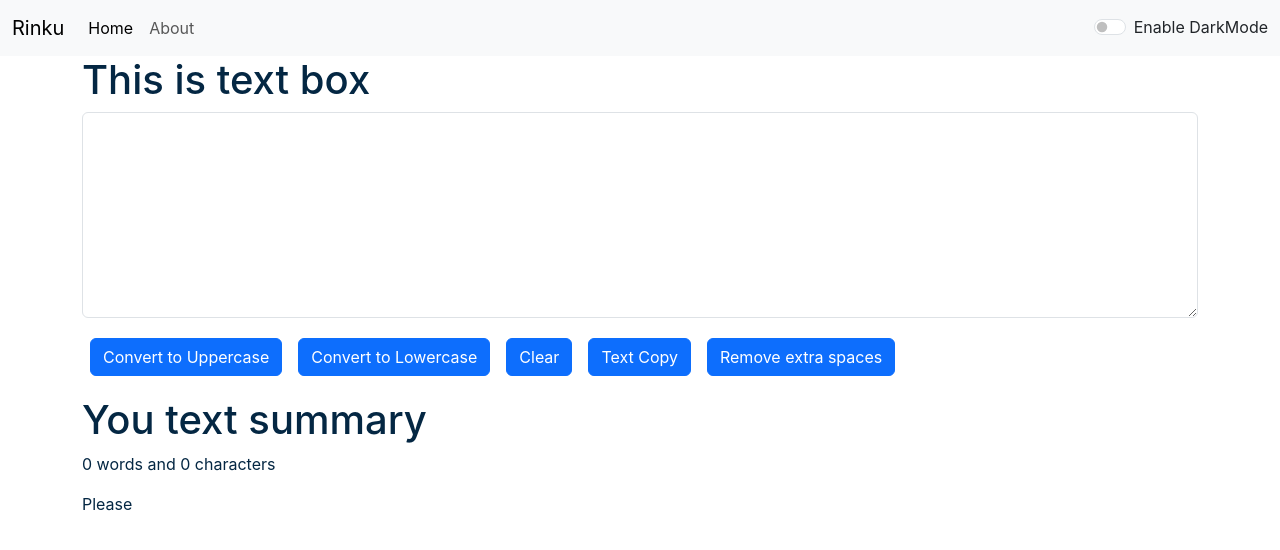
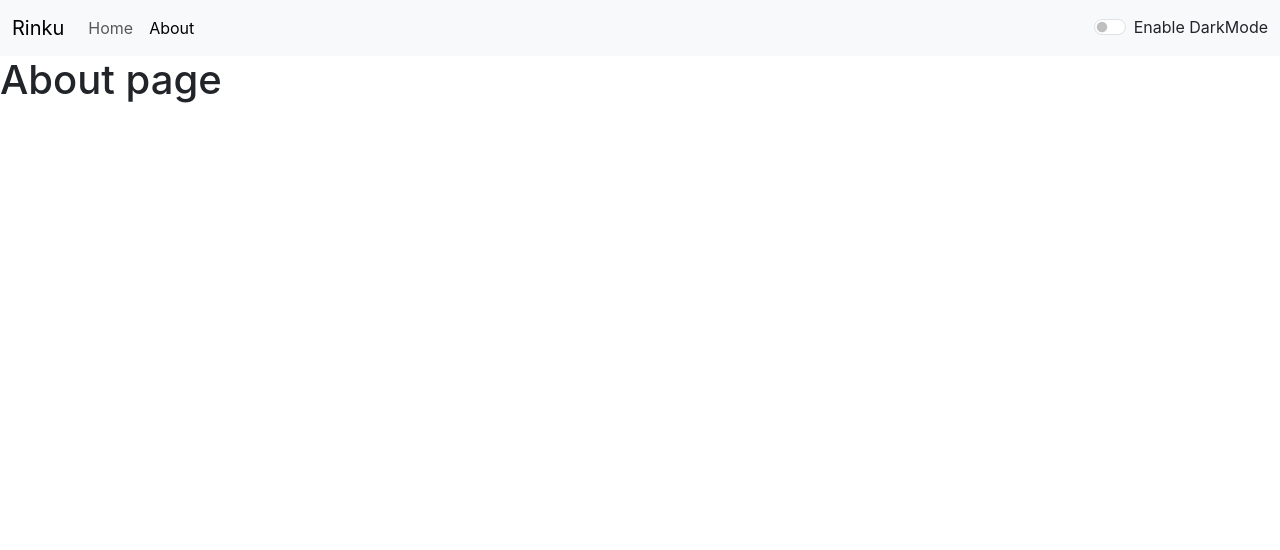
Before and after one commit to rinkukushwah5679/react-appli-june-2024, a React (Create React App) app: page /about in a window 1280 px wide. Shown: the top 550 px of the page. Built offline with nearby package versions, Linux system fonts and the light colour scheme.

Commit message:
Added react router dom and about page with linked

```diff
--- a/package.json
+++ b/package.json
@@ -8,6 +8,7 @@
     "@testing-library/user-event": "^13.5.0",
     "react": "^18.3.1",
     "react-dom": "^18.3.1",
+    "react-router-dom": "^6.24.0",
     "react-scripts": "5.0.1",
     "web-vitals": "^2.1.4"
   },
--- a/src/App.js
+++ b/src/App.js
@@ -4,6 +4,9 @@ import './App.css';
 import Navbar from './components/Navbar';
 import TextPage from './components/TextPage';
 import Alert from './components/Alert';
+import About from './components/About';
+import { BrowserRouter, Routes, Route, Switch, Link } from "react-router-dom";
+
 
 function App() {
   const [mode, setMode] = useState('light');
@@ -40,9 +43,16 @@ function App() {
   }
   return (
     <>
-    <Navbar title="Rinku" mode={mode} triggerHandling={trigger}/>
-    <Alert alert={alert} />
-    <TextPage heading="This is text box" mode={mode} showAlert={showAlert} />
+    <BrowserRouter>
+      <Navbar title="Rinku" mode={mode} triggerHandling={trigger}/>
+      <Alert alert={alert} />
+      <Routes>
+        <Route exact path="/about" element={<About />} />
+        <Route exact path="/" element={<TextPage heading="This is text box" mode={mode} showAlert={showAlert} />} />
+      </Routes>
+      {/*<TextPage heading="This is text box" mode={mode} showAlert={showAlert} /> */}
+      {/*<About/> */}
+    </BrowserRouter>
     </>
   );
 }
--- /dev/null
+++ b/src/components/About.js
@@ -0,0 +1,11 @@
+import React from 'react'
+
+function About() {
+  return (
+    <div>
+      <h1>About page</h1>
+    </div>
+  )
+}
+
+export default About
--- a/src/components/Alert.js
+++ b/src/components/Alert.js
@@ -8,6 +8,7 @@ function Alert(props) {
 	return (
 		props.alert && <div className={`alert alert-${props.alert.type} alert-dismissible fade show`} role="alert">
 		  <strong>{capitalize(props.alert.type)}</strong>:{props.alert.msg}
+		  {/* <button type="button" className="btn-close" data-bs-dismiss="alert" aria-label="Close"></button> */}
 		</div>
 	)
 }
--- a/src/components/Navbar.js
+++ b/src/components/Navbar.js
@@ -1,20 +1,36 @@
 import React from 'react'
+import { Link, useLocation } from "react-router-dom";
+
 
 function Navbar(props) {
+  const location = useLocation();
+  const isActive = (path) => {
+    return location.pathname === path;
+  };
   return (
     <nav className={`navbar navbar-expand-lg navbar-${props.mode} bg-${props.mode}`}>
       <div className="container-fluid">
-        <a className="navbar-brand" href="/">{props.title}</a>
+        <Link className="navbar-brand" to="/">{props.title}</Link>
         <button className="navbar-toggler" type="button" data-bs-toggle="collapse" data-bs-target="#navbarSupportedContent" aria-controls="navbarSupportedContent" aria-expanded="false" aria-label="Toggle navigation">
           <span className="navbar-toggler-icon"></span>
         </button>
         <div className="collapse navbar-collapse" id="navbarSupportedContent">
           <ul className="navbar-nav me-auto mb-2 mb-lg-0">
             <li className="nav-item">
-              <a className="nav-link active" aria-current="page" href="/">Home</a>
+              <Link
+                className={`nav-link ${isActive('/') ? 'active' : ''}`}
+                to="/"
+              >
+                Home
+              </Link>
             </li>
             <li className="nav-item">
-              <a className="nav-link" href="/">About</a>
+              <Link
+                className={`nav-link ${isActive('/about') ? 'active' : ''}`}
+                to="/about"
+              >
+                About
+              </Link>
             </li>
           </ul>
           {/* <form className="d-flex" role="search">
```
Also changed, not shown: 1 other file (tests, documents, lock files or other folders).
